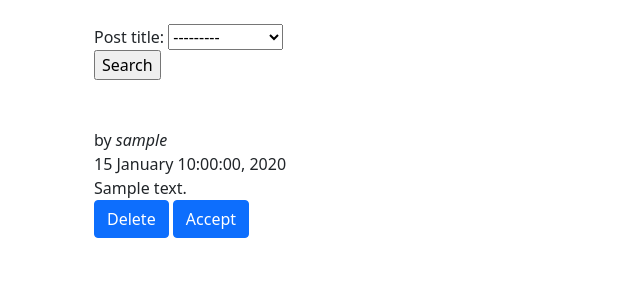
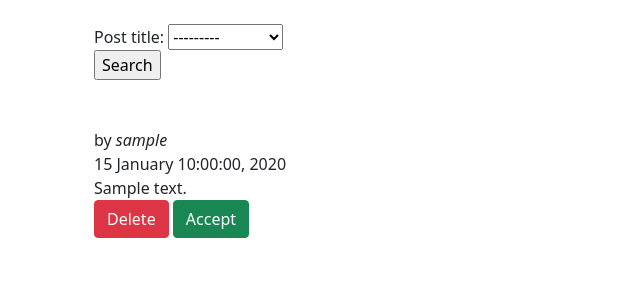
Before and after one commit to dernn/Nboard, a Django app: page /board/personal/ in a window 1280 px wide. Shown: the part 172-472 px from the top of the page, without its empty margins (0-640 px from the left). Run offline with Django 5.2, Linux system fonts and the light colour scheme; a user stored in the database is signed in; tables that the repository leaves empty hold one stand-in row (values such as "Sample post"); some libraries are stand-ins or nearby versions.

Commit message:
button's color fix

```diff
--- a/templates/board/personal.html
+++ b/templates/board/personal.html
@@ -25,8 +25,9 @@ Private page
                 {{ comment.pub_date|date:'d F G:i:s, Y' }}<br>
                 {{ comment.text }}<br>
                 <!-- Delete & Accept buttons below [fix links] -->
-                <a class="btn btn-primary" href="{% url 'comment_delete' comment.id %}" role="button">Delete</a>
-                <a class="btn btn-primary" href="{% url 'post_update' comment.id %}" role="button">Accept</a>
+                <a class="btn btn-danger" href="{% url 'comment_delete' comment.id %}" role="button">Delete</a>
+                <a class="btn btn-success" href="{% url 'post_update' comment.id %}" role="button">Accept</a>
+                <!-- Decline button here [yellow] -->
             </div>
         {% endfor %}
 
```
